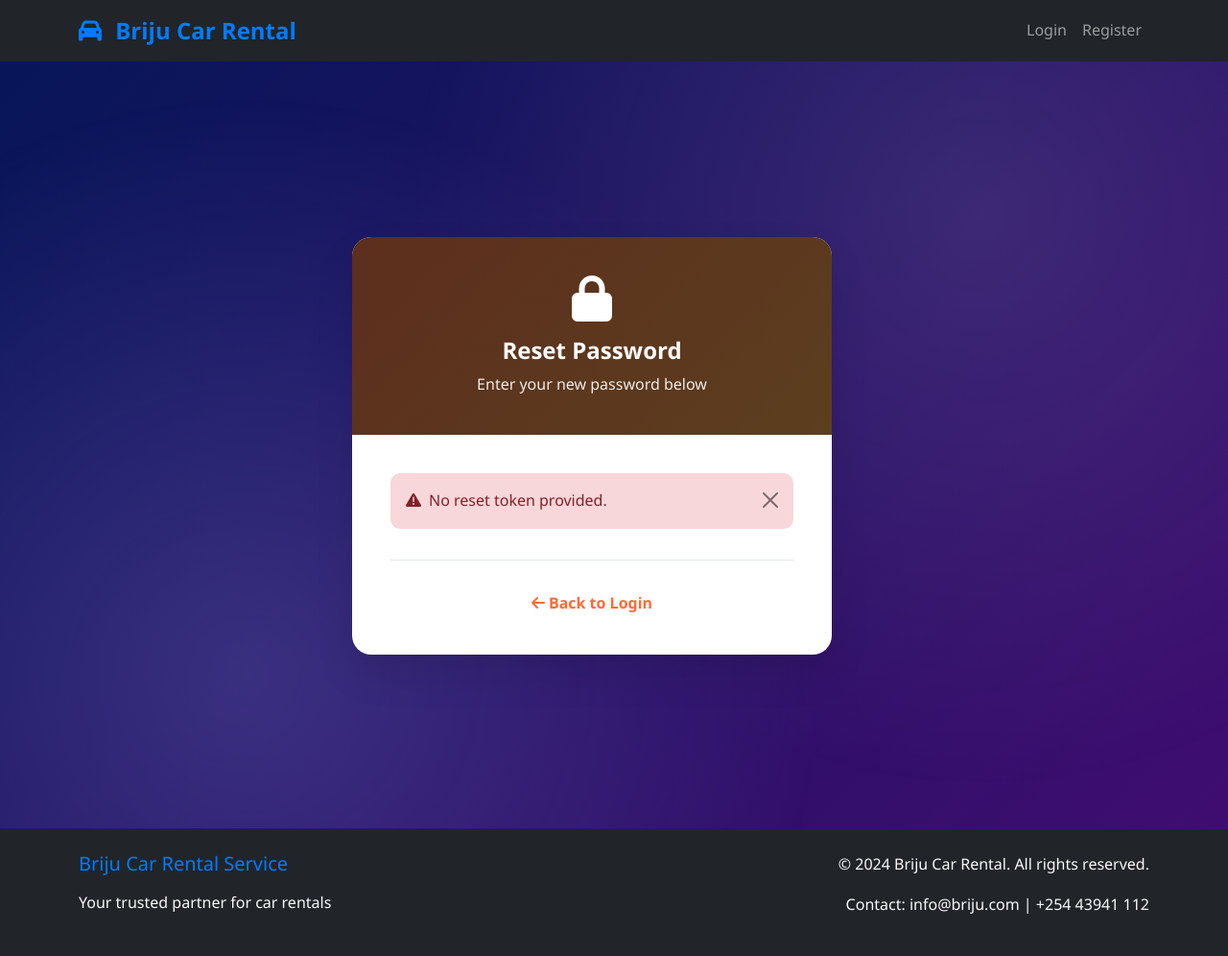
After one commit to brianmuriithi371-wq/briju-car-rentals, a PHP site: page /reset_password.php in a window 1280 px wide. The commit adds this page. Shown: the whole page at 96% size. Run offline with PHP 8.4, Linux system fonts and the light colour scheme.

```diff
--- a/briju_car_rental.sql
+++ b/briju_car_rental.sql
@@ -13,6 +13,8 @@ CREATE TABLE users (
     phone VARCHAR(20),
     address TEXT,
     driver_license VARCHAR(50),
+    reset_token VARCHAR(64),
+    reset_expires DATETIME,
     created_at TIMESTAMP DEFAULT CURRENT_TIMESTAMP
 );
 
--- a/public/login.php
+++ b/public/login.php
@@ -289,7 +289,7 @@ body {
                             <p class="mb-2">Don't have an account?
                                 <a href="register.php">Register here</a>
                             </p>
-                            <a href="#" class="text-muted small">Forgot your password?</a>
+                            <a href="forgot_password.php" class="text-muted small">Forgot your password?</a>
                         </div>
                     </div>
                 </div>
--- /dev/null
+++ b/public/reset_password.php
@@ -0,0 +1,364 @@
+<?php
+include '../config/config.php';
+
+$message = '';
+$error = '';
+$token_valid = false;
+$user_id = null;
+
+if(isset($_GET['token'])) {
+    $token = $_GET['token'];
+
+    // Verify token
+    $stmt = $pdo->prepare("SELECT id, reset_expires FROM users WHERE reset_token = ?");
+    $stmt->execute([$token]);
+    $user = $stmt->fetch();
+
+    if($user) {
+        $current_time = date('Y-m-d H:i:s');
+        if($current_time < $user['reset_expires']) {
+            $token_valid = true;
+            $user_id = $user['id'];
+        } else {
+            $error = "This reset link has expired. Please request a new one.";
+        }
+    } else {
+        $error = "Invalid reset token.";
+    }
+} else {
+    $error = "No reset token provided.";
+}
+
+if($_SERVER['REQUEST_METHOD'] == 'POST' && $token_valid) {
+    $password = $_POST['password'];
+    $confirm_password = $_POST['confirm_password'];
+
+    if(empty($password)) {
+        $error = "Please enter a new password";
+    } elseif(strlen($password) < 6) {
+        $error = "Password must be at least 6 characters long";
+    } elseif($password !== $confirm_password) {
+        $error = "Passwords do not match";
+    } else {
+        // Hash new password
+        $hashed_password = password_hash($password, PASSWORD_DEFAULT);
+
+        // Update password and clear reset token
+        $stmt = $pdo->prepare("UPDATE users SET password = ?, reset_token = NULL, reset_expires = NULL WHERE id = ?");
+        $stmt->execute([$hashed_password, $user_id]);
+
+        $message = "Password reset successfully! You can now <a href='login.php'>login</a> with your new password.";
+        $token_valid = false; // Prevent form from showing again
+    }
+}
+?>
+
+<?php include 'header.php'; ?>
+<style>
+.reset-password-page {
+    min-height: 100vh;
+    background: linear-gradient(135deg, #071658ff 0%, #3f0d70ff 100%);
+    display: flex;
+    align-items: center;
+    padding: 2rem;
+    position: relative;
+    overflow: hidden;
+}
+
+.reset-password-page::before {
+    content: '';
+    position: absolute;
+    top: 0;
+    left: 0;
+    right: 0;
+    bottom: 0;
+    background: radial-gradient(circle at 20% 80%, rgba(120, 119, 198, 0.3) 0%, transparent 50%),
+                radial-gradient(circle at 80% 20%, rgba(255, 255, 255, 0.1) 0%, transparent 50%);
+    animation: float 6s ease-in-out infinite;
+}
+
+@keyframes float {
+    0%, 100% { transform: translateY(0px); }
+    50% { transform: translateY(-10px); }
+}
+
+.reset-card {
+    background: white;
+    border-radius: 20px;
+    box-shadow: 0 20px 40px rgba(0, 0, 0, 0.1);
+    overflow: hidden;
+    position: relative;
+    z-index: 1;
+    max-width: 500px;
+    width: 100%;
+}
+
+.reset-header {
+    background: linear-gradient(135deg, #4b1603ff 0%, #492904ff 100%);
+    color: white;
+    padding: 2.5rem 2rem;
+    text-align: center;
+    position: relative;
+}
+
+.reset-header::before {
+    content: '';
+    position: absolute;
+    top: 0;
+    left: 0;
+    right: 0;
+    bottom: 0;
+    background: rgba(255, 255, 255, 0.1);
+    border-radius: 20px 20px 0 0;
+}
+
+.reset-header i {
+    font-size: 3rem;
+    margin-bottom: 1rem;
+    display: block;
+}
+
+.reset-header h4 {
+    font-weight: 700;
+    margin-bottom: 0.5rem;
+    position: relative;
+    z-index: 1;
+}
+
+.reset-header p {
+    margin: 0;
+    opacity: 0.9;
+    position: relative;
+    z-index: 1;
+}
+
+.reset-body {
+    padding: 2.5rem;
+}
+
+.btn-update {
+    background: linear-gradient(135deg, #661e04ff 0%, #522d04ff 100%);
+    border: none;
+    border-radius: 10px;
+    padding: 1rem;
+    font-weight: 600;
+    font-size: 1.1rem;
+    width: 100%;
+    transition: all 0.3s ease;
+    position: relative;
+    overflow: hidden;
+}
+
+.btn-update::before {
+    content: '';
+    position: absolute;
+    top: 0;
+    left: -100%;
+    width: 100%;
+    height: 100%;
+    background: linear-gradient(90deg, transparent, rgba(255, 255, 255, 0.2), transparent);
+    transition: left 0.5s;
+}
+
+.btn-update:hover::before {
+    left: 100%;
+}
+
+.btn-update:hover {
+    transform: translateY(-2px);
+    box-shadow: 0 10px 20px rgba(255, 107, 53, 0.3);
+}
+
+.reset-links {
+    text-align: center;
+    margin-top: 2rem;
+    padding-top: 2rem;
+    border-top: 1px solid #e2e8f0;
+}
+
+.reset-links a {
+    color: #ff6b35;
+    text-decoration: none;
+    font-weight: 600;
+    transition: color 0.3s ease;
+}
+
+.reset-links a:hover {
+    color: #e55a2b;
+}
+
+.alert {
+    border-radius: 10px;
+    border: none;
+}
+
+.password-strength {
+    margin-top: 0.5rem;
+    font-size: 0.875rem;
+}
+
+.password-strength.weak {
+    color: #dc3545;
+}
+
+.password-strength.medium {
+    color: #ffc107;
+}
+
+.password-strength.strong {
+    color: #28a745;
+}
+</style>
+
+<div class="reset-password-page">
+    <div class="container">
+        <div class="row justify-content-center">
+            <div class="col-md-6">
+                <div class="reset-card">
+                    <div class="reset-header">
+                        <i class="fas fa-lock"></i>
+                        <h4>Reset Password</h4>
+                        <p>Enter your new password below</p>
+                    </div>
+                    <div class="reset-body">
+                        <?php if(isset($error) && !empty($error)): ?>
+                            <div class="alert alert-danger alert-dismissible fade show" role="alert">
+                                <i class="fas fa-exclamation-triangle me-2"></i><?php echo $error; ?>
+                                <button type="button" class="btn-close" data-bs-dismiss="alert"></button>
+                            </div>
+                        <?php endif; ?>
+
+                        <?php if(isset($message) && !empty($message)): ?>
+                            <div class="alert alert-success" role="alert">
+                                <i class="fas fa-check-circle me-2"></i>
+                                <?php echo $message; ?>
+                            </div>
+                        <?php endif; ?>
+
+                        <?php if($token_valid): ?>
+                            <form method="POST" class="user-form">
+                                <div class="mb-3">
+                                    <label for="password" class="form-label">
+                                        <i class="fas fa-lock text-primary me-2"></i>New Password
+                                    </label>
+                                    <div class="input-group">
+                                        <input type="password" name="password" id="password" class="form-control form-control-lg"
+                                               placeholder="Enter new password" required minlength="6">
+                                        <button class="btn btn-outline-secondary" type="button" id="togglePassword">
+                                            <i class="fas fa-eye" id="passwordIcon"></i>
+                                        </button>
+                                    </div>
+                                    <div id="passwordStrength" class="password-strength"></div>
+                                </div>
+
+                                <div class="mb-4">
+                                    <label for="confirm_password" class="form-label">
+                                        <i class="fas fa-lock text-primary me-2"></i>Confirm Password
+                                    </label>
+                                    <input type="password" name="confirm_password" id="confirm_password" class="form-control form-control-lg"
+                                           placeholder="Confirm new password" required minlength="6">
+                                    <div id="passwordMatch" class="form-text"></div>
+                                </div>
+
+                                <button type="submit" class="btn btn-update mb-3">
+                                    <i class="fas fa-save me-2"></i>Update Password
+                                </button>
+                            </form>
+                        <?php endif; ?>
+
+                        <div class="reset-links">
+                            <p class="mb-0">
+                                <a href="login.php"><i class="fas fa-arrow-left me-1"></i>Back to Login</a>
+                            </p>
+                        </div>
+                    </div>
+                </div>
+            </div>
+        </div>
+    </div>
+</div>
+
+<script>
+// Toggle password visibility
+document.getElementById('togglePassword')?.addEventListener('click', function() {
+    const passwordInput = document.getElementById('password');
+    const passwordIcon = document.getElementById('passwordIcon');
+
+    if (passwordInput.type === 'password') {
+        passwordInput.type = 'text';
+        passwordIcon.classList.remove('fa-eye');
+        passwordIcon.classList.add('fa-eye-slash');
+    } else {
+        passwordInput.type = 'password';
+        passwordIcon.classList.remove('fa-eye-slash');
+        passwordIcon.classList.add('fa-eye');
+    }
+});
+
+// Password strength checker
+document.getElementById('password')?.addEventListener('input', function() {
+    const password = this.value;
+    const strengthIndicator = document.getElementById('passwordStrength');
+
+    if(password.length === 0) {
+        strengthIndicator.textContent = '';
+        strengthIndicator.className = 'password-strength';
+        return;
+    }
+
+    let strength = 0;
+    let feedback = [];
+
+    if(password.length >= 6) strength++;
+    if(password.match(/[a-z]/)) strength++;
+    if(password.match(/[A-Z]/)) strength++;
+    if(password.match(/[0-9]/)) strength++;
+    if(password.match(/[^A-Za-z0-9]/)) strength++;
+
+    switch(strength) {
+        case 0:
+        case 1:
+            strengthIndicator.textContent = 'Weak password';
+            strengthIndicator.className = 'password-strength weak';
+            break;
+        case 2:
+        case 3:
+            strengthIndicator.textContent = 'Medium strength password';
+            strengthIndicator.className = 'password-strength medium';
+            break;
+        case 4:
+        case 5:
+            strengthIndicator.textContent = 'Strong password';
+            strengthIndicator.className = 'password-strength strong';
+            break;
+    }
+});
+
+// Password confirmation checker
+document.getElementById('confirm_password')?.addEventListener('input', function() {
+    const confirmPassword = this.value;
+    const password = document.getElementById('password').value;
+    const matchIndicator = document.getElementById('passwordMatch');
+
+    if(confirmPassword.length === 0) {
+        matchIndicator.textContent = '';
+        return;
+    }
+
+    if(password === confirmPassword) {
+        matchIndicator.innerHTML = '<span style="color: #28a745;">✓ Passwords match</span>';
+    } else {
+        matchIndicator.innerHTML = '<span style="color: #dc3545;">✗ Passwords do not match</span>';
+    }
+});
+
+// Auto-focus on password field
+document.addEventListener('DOMContentLoaded', function() {
+    const passwordField = document.getElementById('password');
+    if(passwordField) {
+        passwordField.focus();
+    }
+});
+</script>
+
+<?php include 'footer.php'; ?>
```
Also changed, not shown: public/forgot_password.php (added, +266 -0 lines).
